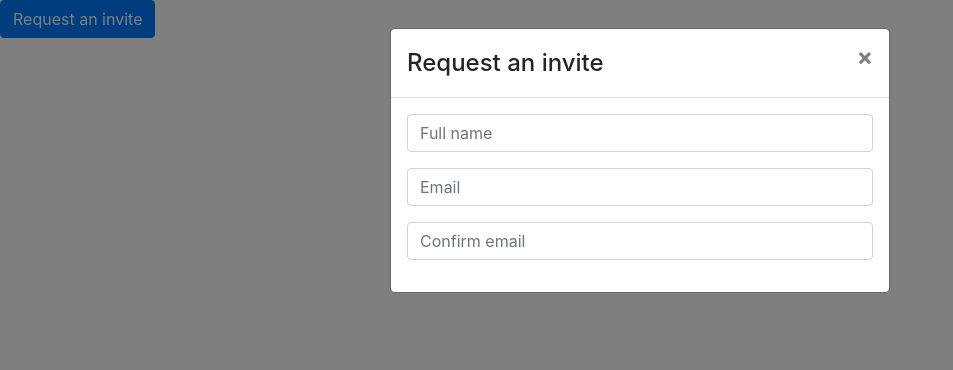
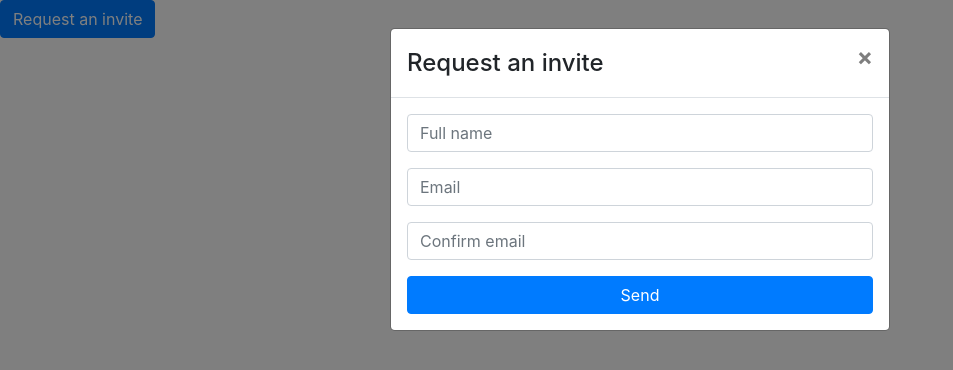
Before and after one commit to iankhor/invite-aw, a React (Create React App) app: page / in a window 1280 px wide. Both pictures are taken after a click on the button "Request an invite". Shown: the top 370 px of the page, without its empty margins (0-953 px from the left). Built offline with nearby package versions, Linux system fonts and the light colour scheme.

Commit message:
Specs for successful request

```diff
--- a/package.json
+++ b/package.json
@@ -3,6 +3,7 @@
   "version": "0.1.0",
   "private": true,
   "dependencies": {
+    "axios": "^0.20.0",
     "bootstrap": "^4.5.3",
     "jest-environment-jsdom-sixteen": "^1.0.3",
     "react": "^16.14.0",
--- a/src/components/App.tsx
+++ b/src/components/App.tsx
@@ -1,10 +1,78 @@
-import React, { useState } from 'react'
+import React, { useState, ChangeEvent } from 'react'
 import Button from 'react-bootstrap/Button'
 import Modal from 'react-bootstrap/Modal'
 import Form from 'react-bootstrap/Form'
+import axios from 'axios'
+
+const URL = 'https://l94wc2001h.execute-api.ap-southeast-2.amazonaws.com/prod/fake-auth'
+
+type RequestPayload = {
+  name?: string
+  email?: string
+}
+
+function useRequestInvite() {
+  const [loading, setLoading] = useState(false)
+  const [success, setSuccess] = useState(false)
+
+  async function request(payload: RequestPayload) {
+    try {
+      await axios.post(URL, payload)
+
+      setSuccess(true)
+    } catch {
+      setSuccess(false)
+    }
+  }
+
+  return {
+    request,
+    loading,
+    success,
+  }
+}
+
+function InviteForm({ form, fieldChange, requestInvite }: any) {
+  return (
+    <Form>
+      <Form.Group controlId="name">
+        <Form.Label srOnly>Name</Form.Label>
+        <Form.Control type="text" placeholder="Full name" value={form.name || ''} onChange={fieldChange('name')} />
+      </Form.Group>
+
+      <Form.Group controlId="email">
+        <Form.Label srOnly>Email</Form.Label>
+        <Form.Control type="email" placeholder="Email" value={form.email || ''} onChange={fieldChange('email')} />
+      </Form.Group>
+
+      <Form.Group controlId="confirm-email">
+        <Form.Label srOnly>Confirm email</Form.Label>
+        <Form.Control type="email" placeholder="Confirm email" />
+      </Form.Group>
+
+      <Button variant="primary" block onClick={requestInvite}>
+        Send
+      </Button>
+    </Form>
+  )
+}
+
+function Success() {
+  return <div>All done !!!</div>
+}
 
 export default function App() {
-  const [open, setOpen] = useState(false)
+  const [open, setOpen] = useState<boolean>(false)
+  const [form, setForm] = useState<RequestPayload>({})
+  const { request, loading, success } = useRequestInvite()
+
+  function fieldChange(key: keyof RequestPayload) {
+    return (e: any) =>
+      setForm({
+        ...form,
+        [key]: e.target.value,
+      })
+  }
 
   const handleOpen = () => {
     setOpen(true)
@@ -14,31 +82,28 @@ export default function App() {
     setOpen(false)
   }
 
+  function requestInvite() {
+    request(form)
+  }
+
   return (
     <>
       <Button onClick={handleOpen}>Request an invite</Button>
 
-      <Modal aria-labelledby="request-an-invite" role="dialog" show={open} onHide={handleClose} animation={false}>
+      <Modal
+        aria-labelledby={success ? 'success' : 'request-an-invite'}
+        role="dialog"
+        show={open}
+        onHide={handleClose}
+        animation={false}
+      >
         <Modal.Header closeButton>
-          <Modal.Title id="request-an-invite">Request an invite</Modal.Title>
+          <Modal.Title id={success ? 'success' : 'request-an-invite'}>
+            {success ? 'All done' : 'Request an invite'}
+          </Modal.Title>
         </Modal.Header>
         <Modal.Body>
-          <Form>
-            <Form.Group controlId="name">
-              <Form.Label srOnly>Name</Form.Label>
-              <Form.Control type="text" placeholder="Full name" />
-            </Form.Group>
-
-            <Form.Group controlId="email">
-              <Form.Label srOnly>Email</Form.Label>
-              <Form.Control type="email" placeholder="Email" />
-            </Form.Group>
-
-            <Form.Group controlId="confirm-email">
-              <Form.Label srOnly>Confirm email</Form.Label>
-              <Form.Control type="email" placeholder="Confirm email" />
-            </Form.Group>
-          </Form>
+          {success ? <Success /> : <InviteForm form={form} fieldChange={fieldChange} requestInvite={requestInvite} />}
         </Modal.Body>
       </Modal>
     </>
--- /dev/null
+++ b/src/hooks/useRequestInvite.ts
@@ -0,0 +1,5 @@
+import React from 'react'
+
+export default function useRequestInvite() {
+  return {}
+}
```
Also changed, not shown: 2 other files (tests, documents, lock files or other folders).
